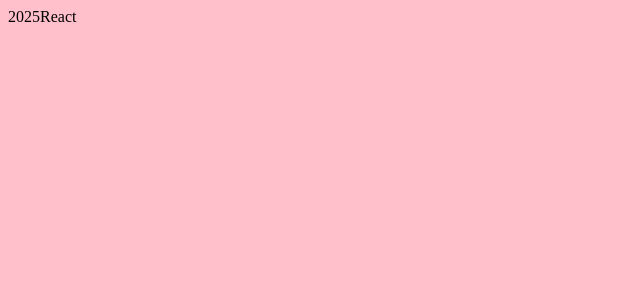
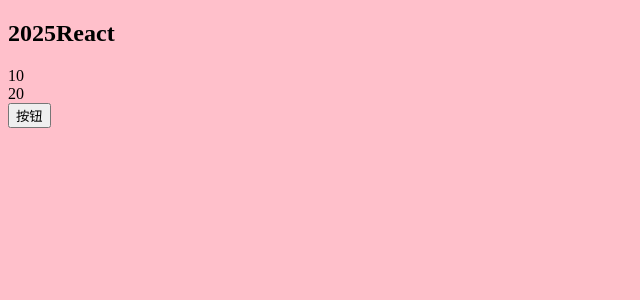
Before and after one commit to Broccoli-db/react, a React app: page / in a window 1280 px wide. Shown: the top 300 px of the page, without its empty margins (0-640 px from the left). Built offline with nearby package versions, Linux system fonts and the light colour scheme.

Commit message:
up:"基础了解JSX底层渲染机制"

```diff
--- /dev/null
+++ b/src/JsxHandie.js
@@ -0,0 +1,18 @@
+export function createElement(ele, props, ...children) {
+  let virtualDom = {
+    $$typeof: Symbol("react.element"),
+    key: null,
+    props: {},
+    ref: null,
+    type: ele,
+  };
+  let len= children.length;
+  if (props !== null) {
+    virtualDom.props = {
+      ...props,
+    };
+  }
+  if(len===1) virtualDom.props.children = children[0];
+  if (len > 1) virtualDom.props.children = children;
+  return virtualDom;
+}
--- a/src/index.js
+++ b/src/index.jsx
@@ -6,8 +6,27 @@
 import React from "react";
 import ReactDOM from "react-dom/client";
 import "@/index.less";
+
+import { createElement } from "@/JsxHandie";
 const root = ReactDOM.createRoot(document.getElementById("root"));
-root.render(<div>2025React</div>);
+root.render(
+  <>
+    <h2>2025React</h2>
+    <div className="num">10</div>
+    <div className="num">20</div>
+    {React.createElement("button", { className: "btn" }, "按钮")}
+  </>
+);
+console.log(
+  createElement(
+    "div",
+    { id: "app" },
+    "Hello, ",
+    createElement("span", null, "world!")
+  )
+);
+
+// 测试代理
 // fetch("/jian/subscriptions/recommended_collections")
 //   .then((res) => res.json())
 //   .then((res) => console.log(res));
```
